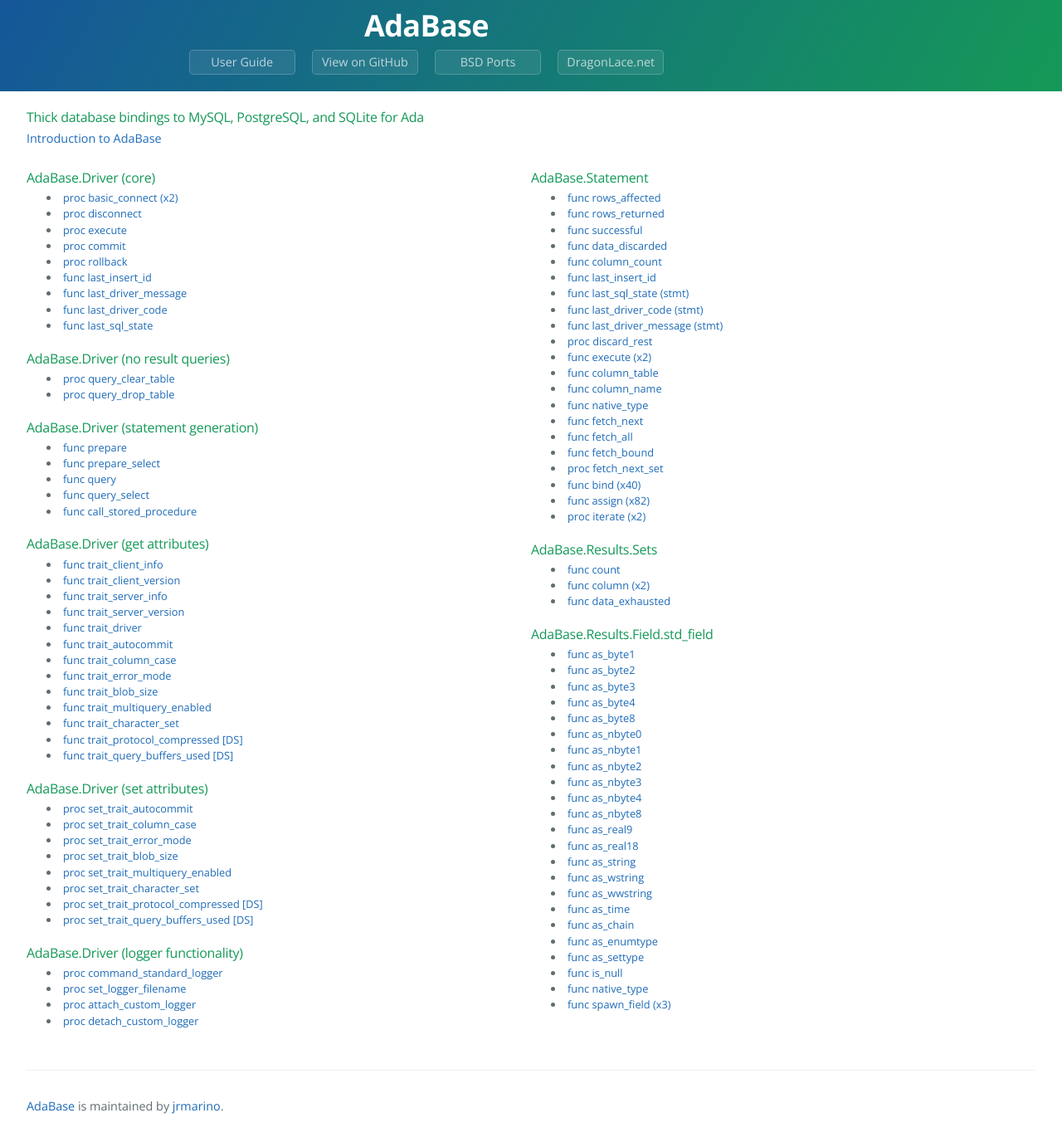
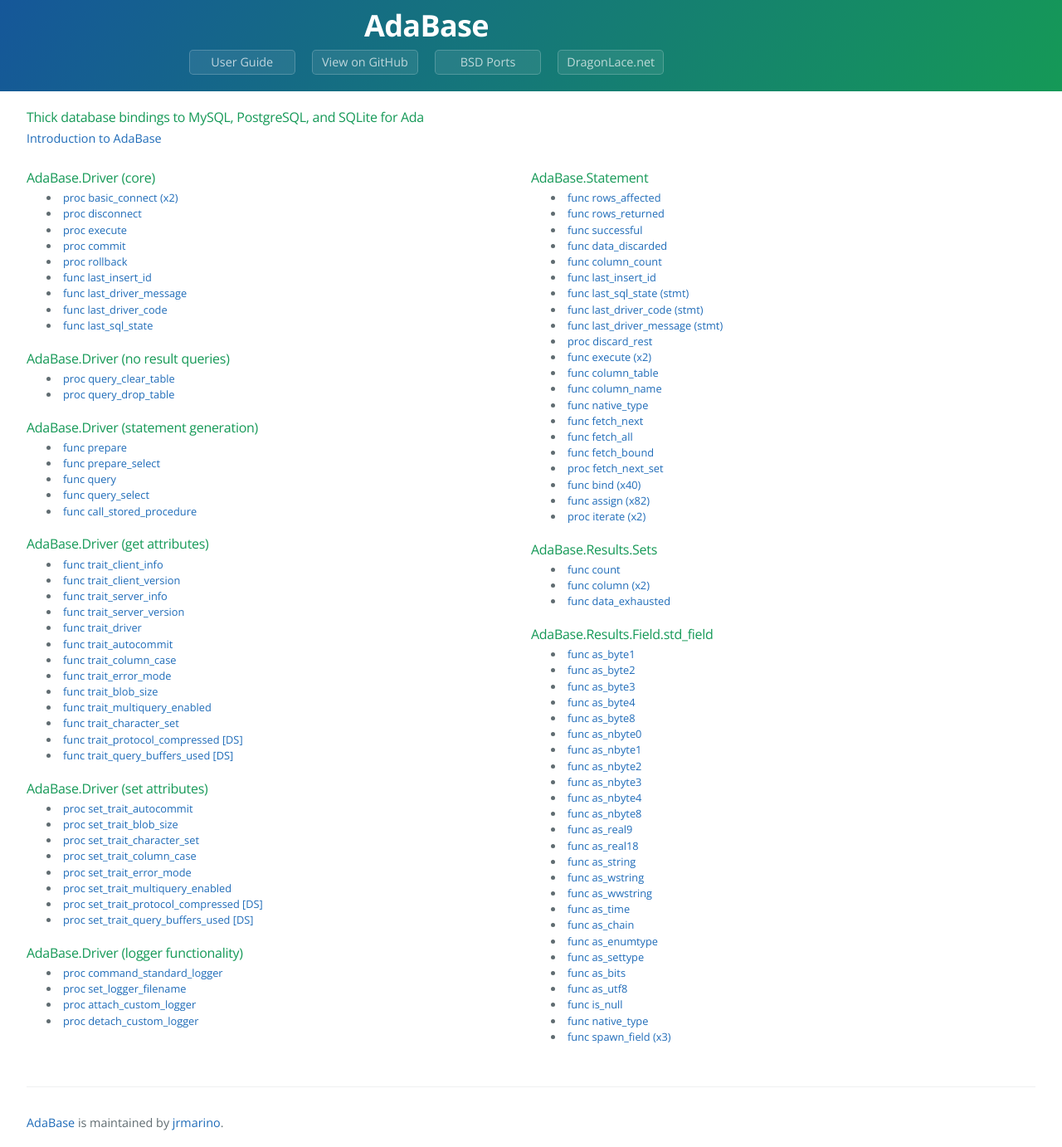
Before and after one commit to jrmarino/AdaBase, a Jekyll site: the page built from index.md, in a window 1280 px wide. Shown: the whole page at 83% size. Built offline with Jekyll 4.4.1, drawn with Linux system fonts in a browser that asks for light colours.

Commit message:
Update index (add 2 new field functions)

```diff
--- a/_config.yml
+++ b/_config.yml
@@ -171,6 +171,8 @@
        f_field_as_chain: '<a href="res_std_field.html">func as_chain</a>'
        f_field_as_enumtype: '<a href="res_std_field.html">func as_enumtype</a>'
        f_field_as_settype: '<a href="res_std_field.html">func as_settype</a>'
+       f_field_as_bits: '<a href="res_std_field.html">func as_bits</a>'
+       f_field_as_utf8: '<a href="res_std_field.html">func as_utf8</a>'
        f_field_is_null: '<a href="res_std_field.html">func is_null</a>'
        f_field_native_type: '<a href="res_std_field.html">func native_type</a>'
 
--- a/index.md
+++ b/index.md
@@ -56,11 +56,11 @@
 <h3>AdaBase.Driver (set attributes)</h3>
 <ul>
 <li>{{ page.p_trait_autocommit }}</li>
+<li>{{ page.p_trait_blob_size }}</li>
+<li>{{ page.p_trait_charset }}</li>
 <li>{{ page.p_trait_column_case }}</li>
 <li>{{ page.p_trait_error_mode }}</li>
-<li>{{ page.p_trait_blob_size }}</li>
 <li>{{ page.p_trait_multiquery }}</li>
-<li>{{ page.p_trait_charset }}</li>
 <li>{{ page.p_trait_compressed }}</li>
 <li>{{ page.p_trait_buffers }}</li>
 </ul>
@@ -130,6 +130,8 @@
 <li>{{ page.f_field_as_chain }}</li>
 <li>{{ page.f_field_as_enumtype }}</li>
 <li>{{ page.f_field_as_settype }}</li>
+<li>{{ page.f_field_as_bits }}</li>
+<li>{{ page.f_field_as_utf8 }}</li>
 <li>{{ page.f_field_is_null }}</li>
 <li>{{ page.f_field_native_type }}</li>
 <li>{{ page.f_spawn_field }}</li>
```
